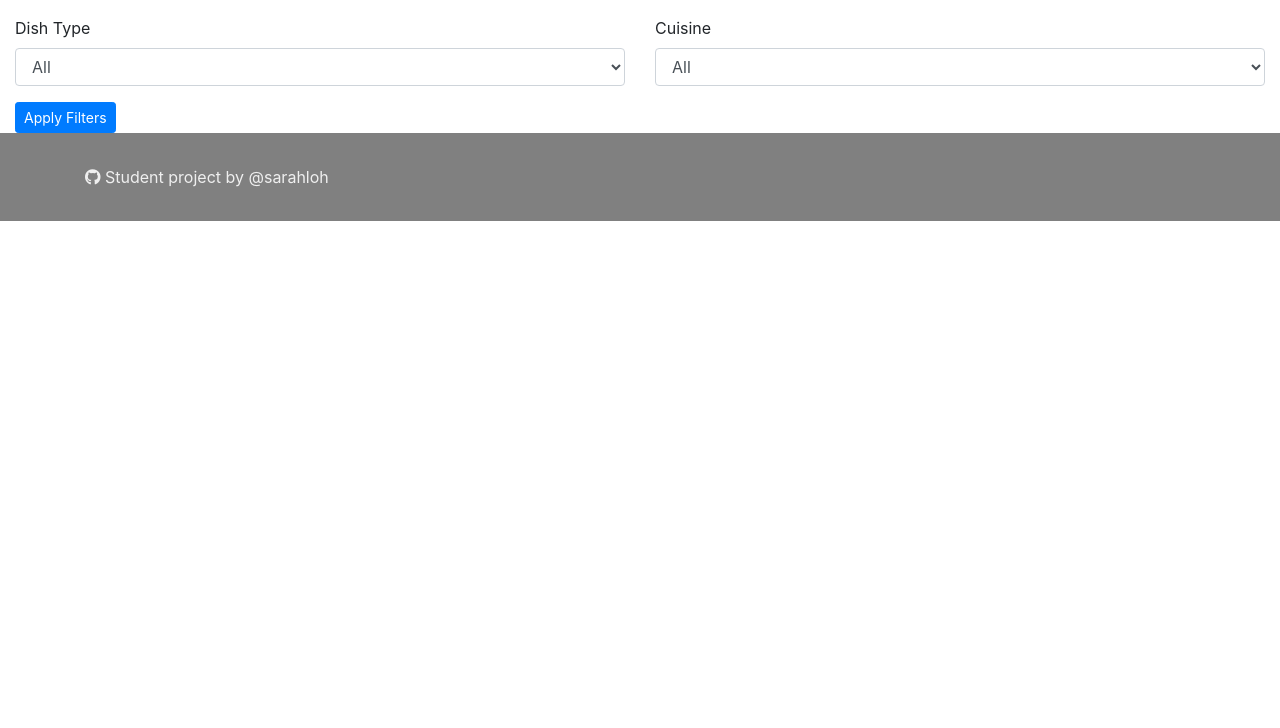
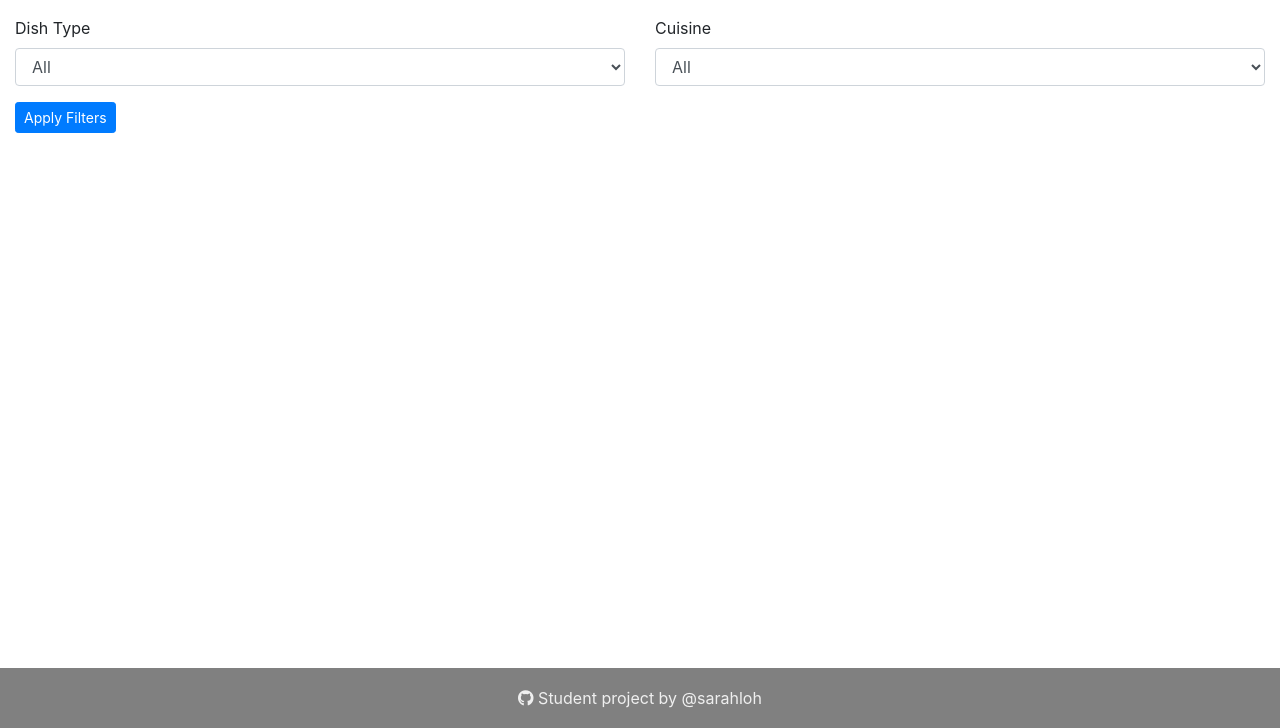
Before and after one commit to Code-Institute-Submissions/p4-online-cookbook, a Flask app: page / in a window 1280 px wide. Shown: the part 72-800 px from the top of the page. Run offline with Flask 2, Linux system fonts and the light colour scheme; data that the repository does not hold is empty; some libraries are stand-ins or nearby versions.

Commit message:
Update footer

```diff
--- a/static/css/style.css
+++ b/static/css/style.css
@@ -132,7 +132,11 @@ ul {
 /********************** footer */
 
 .footer {
-    padding: 2rem 1rem;
+    position: absolute;
+    bottom: 0;
+    width: 100%;
+    height: 60px;
+    line-height: 60px;
     color: #efefef;
 }
 
--- a/templates/base.html
+++ b/templates/base.html
@@ -80,7 +80,7 @@
     </div>
 
     <footer class="footer bg-footer">
-        <div class="container">
+        <div class="container text-center">
             <span><i class="fab fa-github"></i> Student project by <a href="https://github.com/sarahloh">@sarahloh</a></span>
         </div>
     </footer>
```
